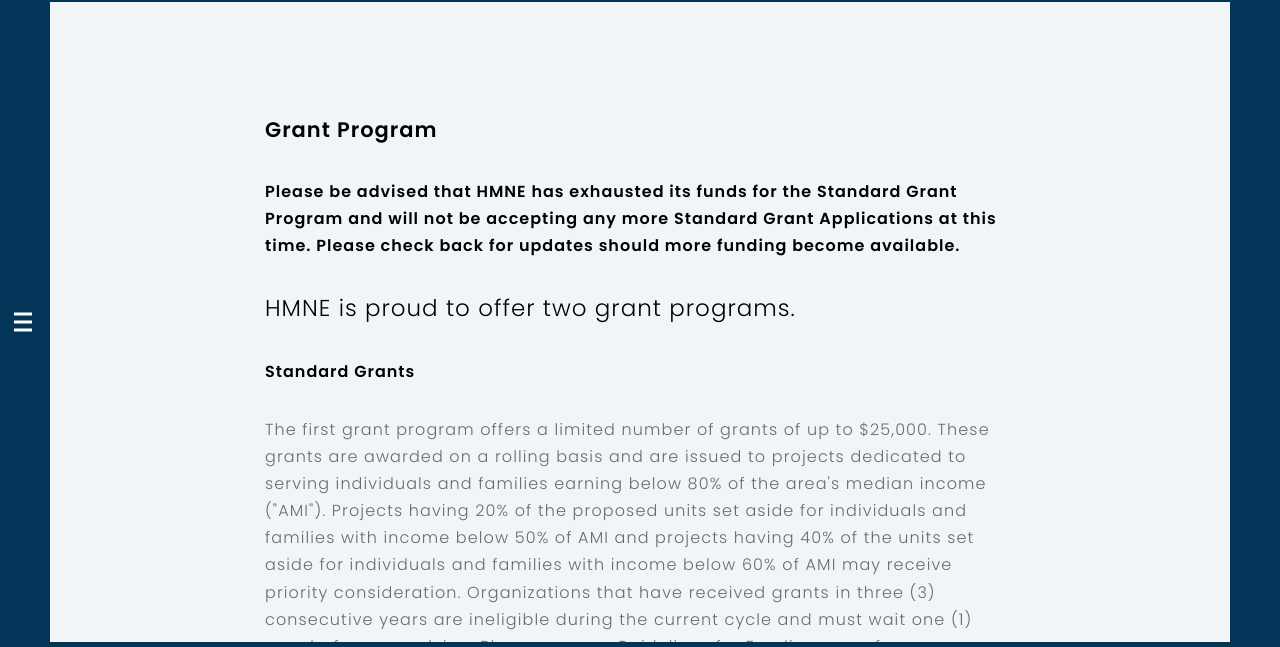
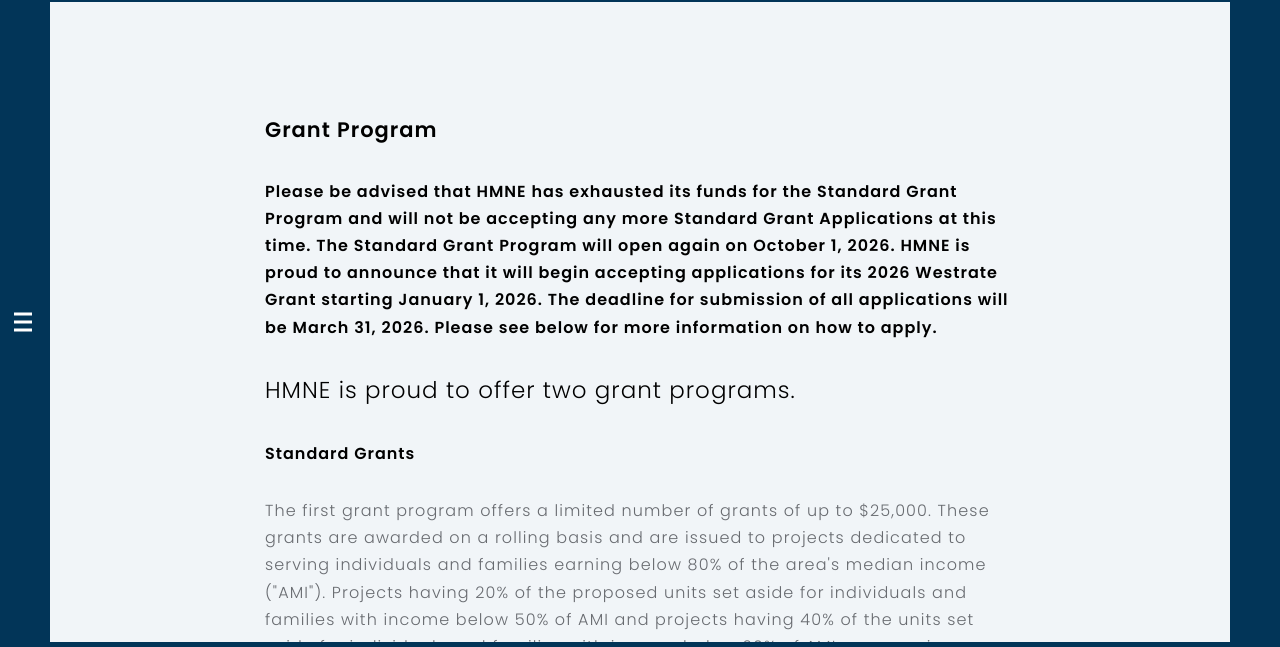
Before and after one commit to hmnewengnand/1, a plain HTML site: page grant.html in a window 1280 px wide. Shown: the part 78-725 px from the top of the page. Drawn offline with Linux system fonts and the light colour scheme.

Commit message:
Update grant.html

```diff
--- a/grant.html
+++ b/grant.html
@@ -70,7 +70,9 @@
                   <!-- <h2>Grant funds for the current cycle have been exhausted. Please check back in October of 2024 for more grant opportunities.</h2>
                   <br /> -->
                   <h3>Grant Program</h3>
-                  <h4>Please be advised that HMNE has exhausted its funds for the Standard Grant Program and will not be accepting any more Standard Grant Applications at this time. Please check back for updates should more funding become available.</h4>
+                  <h4>Please be advised that HMNE has exhausted its funds for the Standard Grant Program and will not be accepting any more Standard Grant Applications at this time. The Standard Grant Program will open again on October 1, 2026.
+                    HMNE is proud to announce that it will begin accepting applications for its 2026 Westrate Grant starting January 1, 2026.  The deadline for submission of all applications will be March 31, 2026.  Please see below for more information on how to apply.
+                  </h4>
                   <h5 class="title-3">HMNE is proud to offer two grant programs.</h5>
                 </p><h4>Standard Grants</h4>
                 <p class="title-2">The first grant program offers a limited number of grants of up to $25,000. These
```
